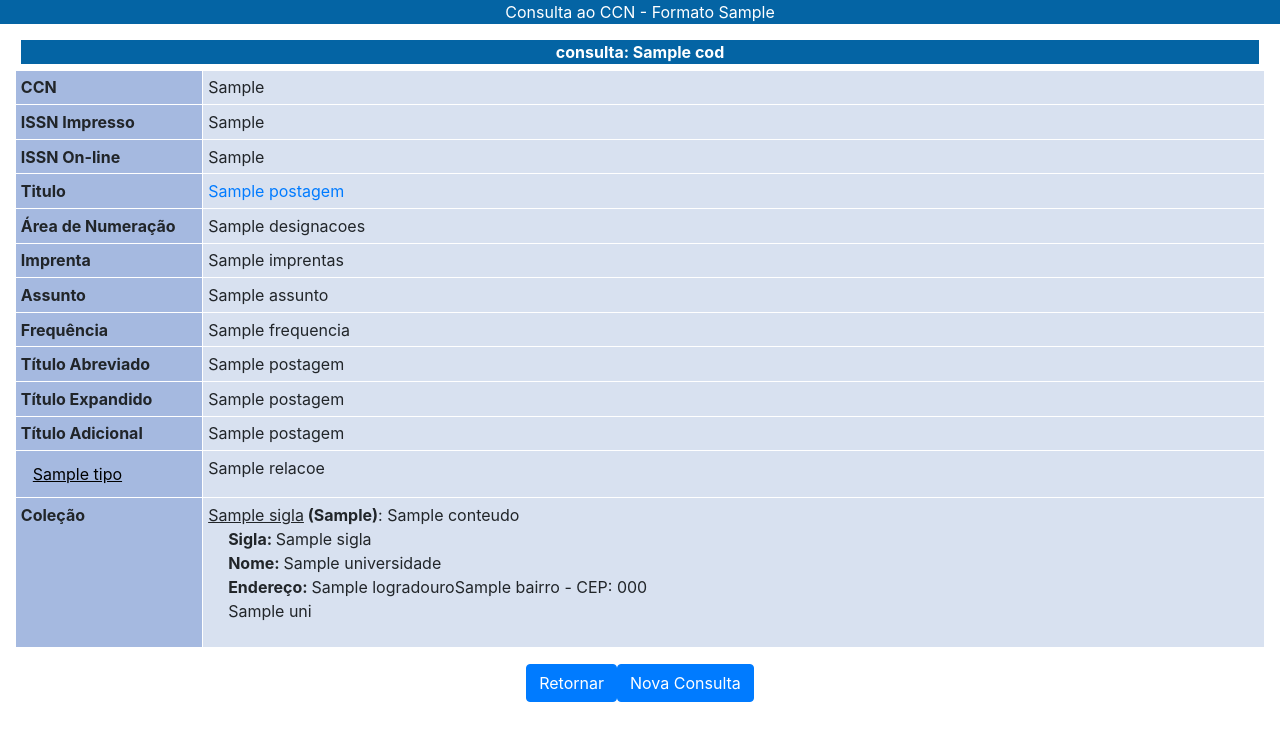
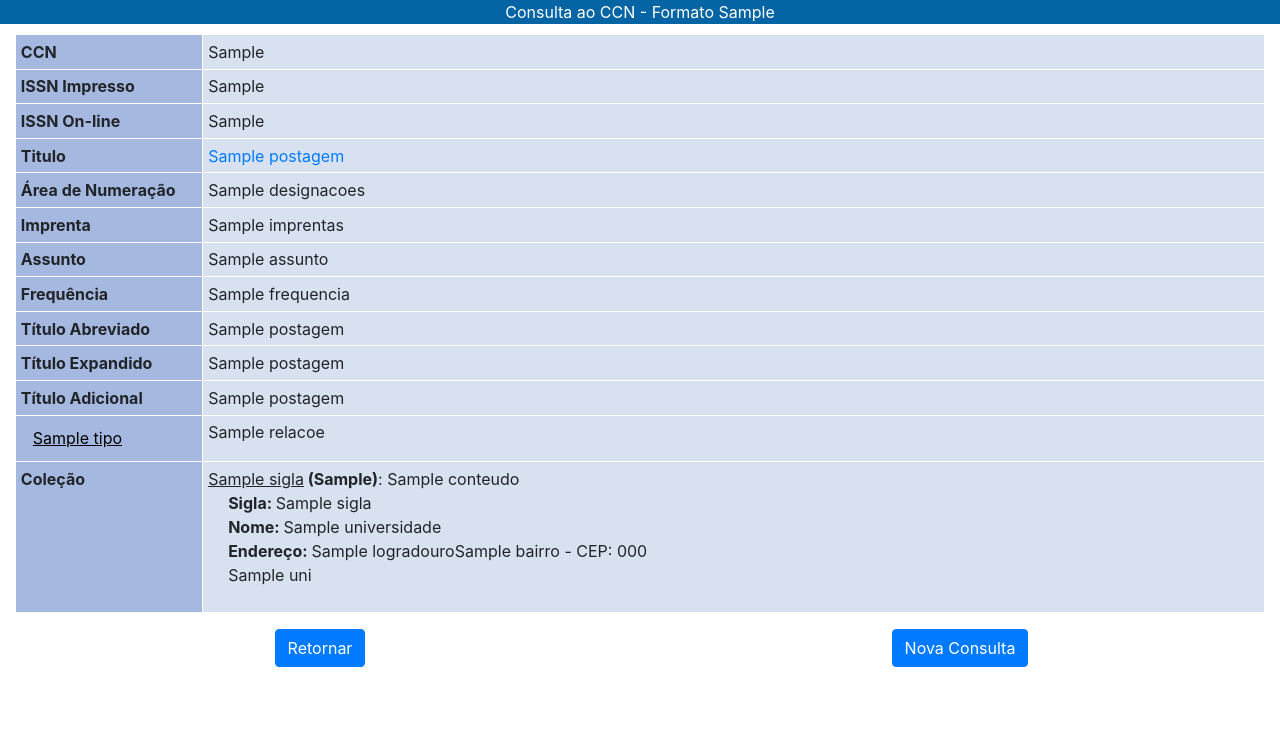
Before and after one commit to maxbborges/ccn_ibict, a Django app: template ccn/templates/relacao.html in a window 1280 px wide. Shown: the top 741 px of the page. Run offline with Django 3.2, Linux system fonts and the light colour scheme; the template is opened without the code that fills it: most values are stand-ins (such as "Sample title", 1, 10 or a date in 2020); some libraries are stand-ins or nearby versions.

Commit message:
correções da reunião 17/02

```diff
--- a/ccn/static/css/index.css
+++ b/ccn/static/css/index.css
@@ -26,6 +26,10 @@
     margin: 0 5px 0 5px;
 }
 
+.btnAjuda {
+    margin: 0 5px 0 5px;
+}
+
 .tabelaResultado .col{
     text-align: center;
 }
--- /dev/null
+++ b/ccn/static/js/relacao.js
@@ -0,0 +1,3 @@
+$('.btnRetornar').click(function(){
+    window.location.replace("/")
+})
--- a/ccn/templates/relacao.html
+++ b/ccn/templates/relacao.html
@@ -18,11 +18,6 @@
         {% if postagem %}
         <table class="table table-bordered table-sm">
             <thead>
-                <tr>
-                    <th colspan="2" class='codigo'>
-                        <p>consulta: {{postagem.cod}}</p>
-                    </th>
-                </tr>
             </thead>
             <tbody>
                 <tr>
@@ -130,12 +125,16 @@
         {% endif %}
     </div>
 </div>
-<div class="row btnVoltar">
-    <form method="POST" class="post-form" action='/resultado'>
+<div class="row btns" style="text-align: center;">
+    <div class="col">
+        <form method="POST" class="post-form" action='/resultado'>
         {% csrf_token %}
-        <button type="submit" class="btn btn-primary">Retornar</button>
-    </form>
-    <button type="button" class="btn btn-primary">Nova Consulta</button>
+            <button type="submit" class="btn btn-primary">Retornar</button>
+        </form>
+    </div>
+    <div class="col">
+        <button type="button" class="btn btn-primary btnRetornar">Nova Consulta</button>
+    </div>
 </div>
 {% endblock %}
 
@@ -143,5 +142,5 @@
 {% endblock %}
 
 {% block script %}
-<script src="{% static 'js/resultado.js' %}"></script>
+<script src="{% static 'js/relacao.js' %}"></script>
 {% endblock %}
```
Also changed, not shown: ccn/static/js/index.js (+27 -1 lines), ccn/templates/index.html (+32 -0 lines), ccn/templates/resultado.html (+2 -7 lines), bd/db.sqlite3.
